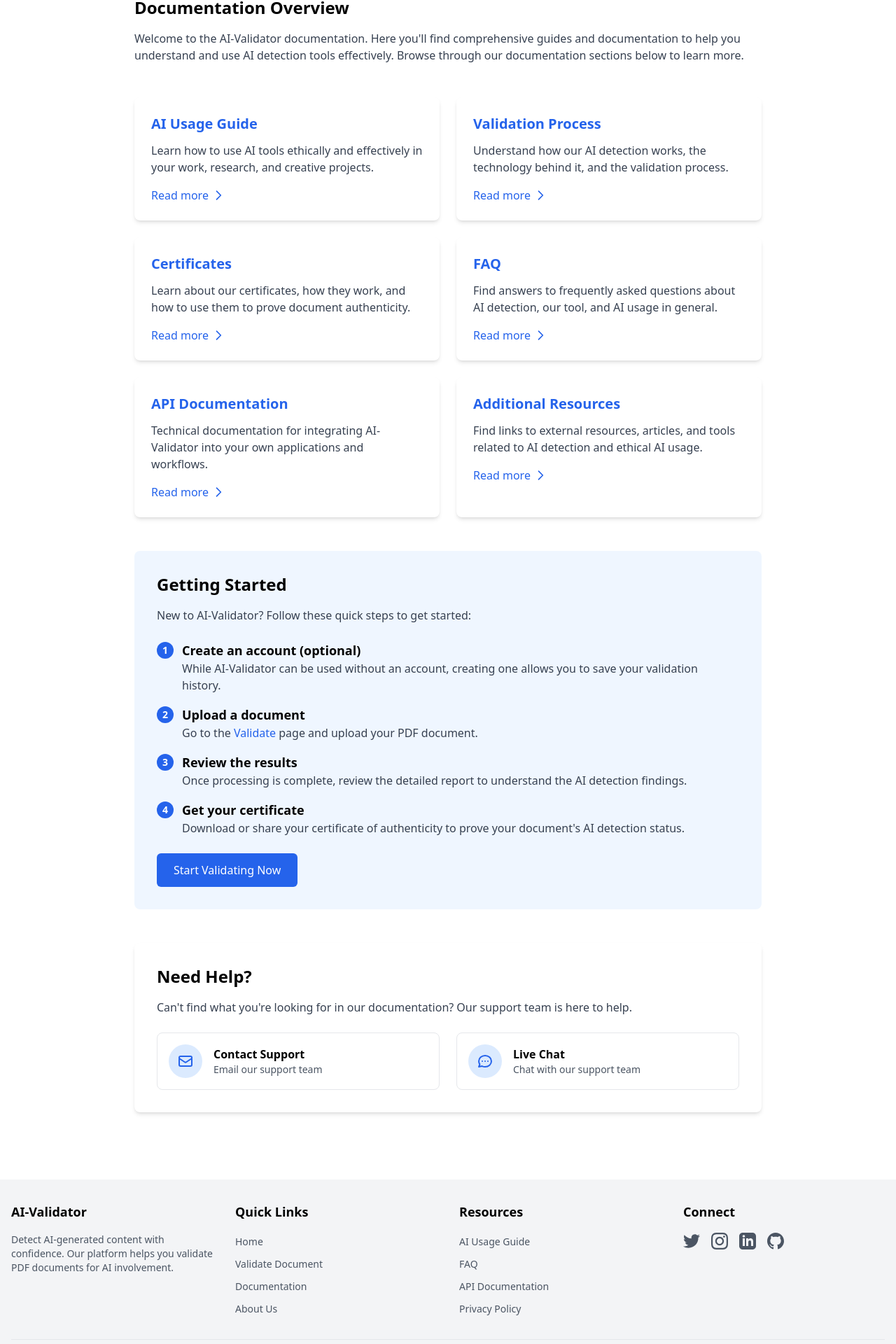
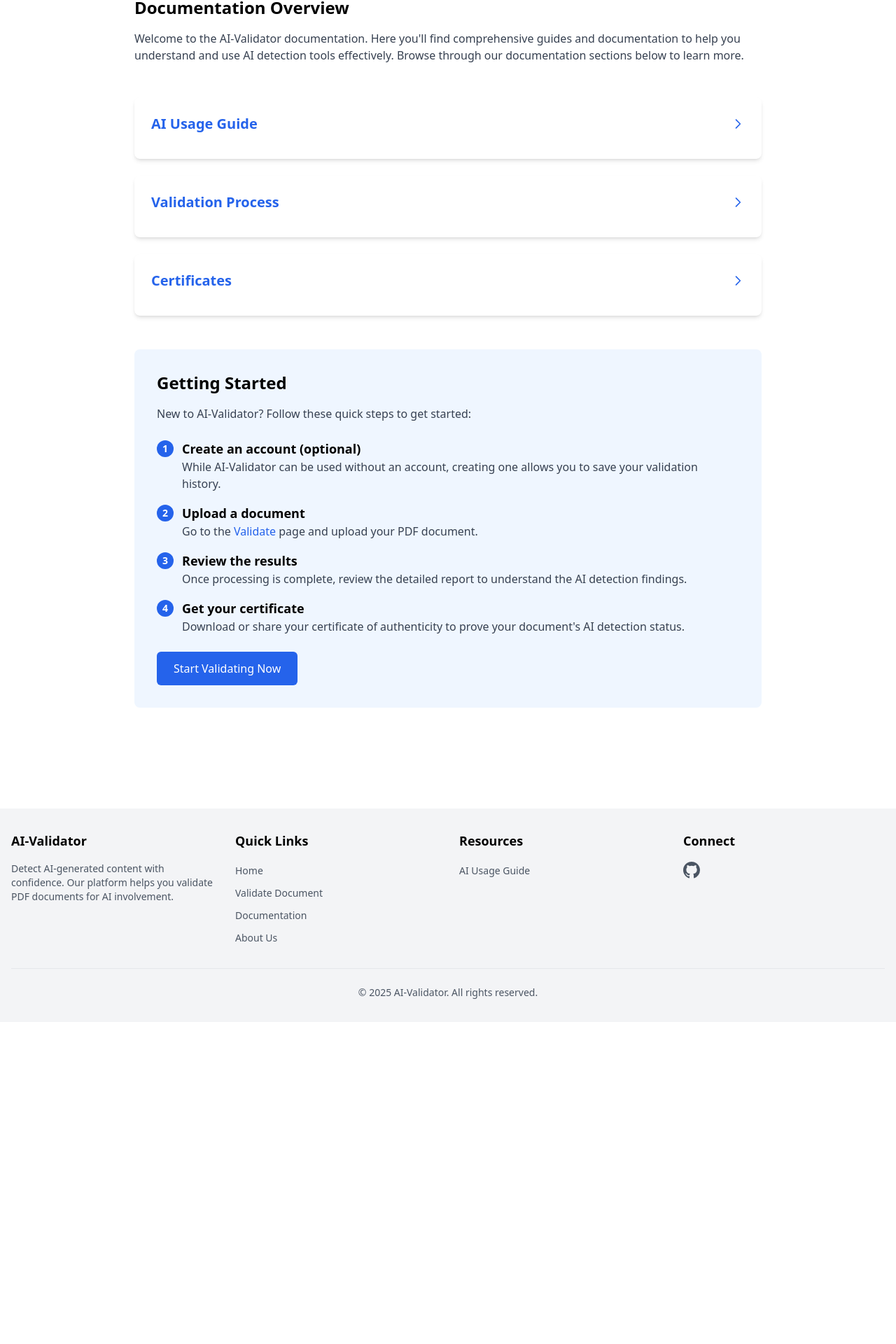
Before and after one commit to Nicetyone/ai-validator, a Nuxt app: page /docs in a window 1280 px wide. Shown: the part 293-2213 px from the top of the page at 70% size. After the commit the page ends 1753 px from the top, so only its background shows below. Built offline with nearby package versions, Linux system fonts and the light colour scheme.

Commit message:
removed useless links, adjusted doc page, 404 page

```diff
--- a/layouts/default.vue
+++ b/layouts/default.vue
@@ -22,6 +22,20 @@
             >
               My Documents
             </NuxtLink>
+            <!-- GitHub link (desktop only) -->
+            <a
+              href="https://github.com/Nicetyone/ai-validator"
+              target="_blank"
+              rel="noopener"
+              class="text-gray-500 hover:text-blue-600 transition"
+              aria-label="GitHub repository"
+            >
+              <svg class="h-6 w-6" viewBox="0 0 24 24" fill="currentColor">
+                <path
+                  d="M12 0C5.37 0 0 5.37 0 12c0 5.3 3.44 9.8 8.21 11.39.6.11.82-.26.82-.58v-2.23c-3.34.73-4.04-1.42-4.04-1.42-.55-1.39-1.33-1.76-1.33-1.76-1.09-.75.08-.73.08-.73 1.21.09 1.84 1.24 1.84 1.24 1.07 1.83 2.8 1.3 3.49.99.11-.78.42-1.31.77-1.6-2.67-.31-5.47-1.33-5.47-5.93 0-1.31.47-2.38 1.24-3.22-.12-.3-.53-1.52.12-3.18 0 0 1.01-.32 3.3 1.23a11.55 11.55 0 0 1 3-.4 11.55 11.55 0 0 1 3 .4c2.29-1.55 3.3-1.23 3.3-1.23.65 1.66.24 2.88.12 3.18.77.84 1.24 1.91 1.24 3.22 0 4.61-2.81 5.62-5.48 5.92.43.37.82 1.1.82 2.22v3.29c0 .32.19.7.8.58A12.01 12.01 0 0 0 24 12c0-6.63-5.37-12-12-12z"
+                />
+              </svg>
+            </a>
           </nav>
 
           <!-- Mobile menu button -->
@@ -82,33 +96,23 @@
             <h3 class="text-lg font-semibold mb-4">Resources</h3>
             <ul class="space-y-2">
               <li><NuxtLink to="/docs/ai-usage" class="text-gray-600 hover:text-blue-600 text-sm">AI Usage Guide</NuxtLink></li>
-              <li><NuxtLink to="/docs/faq" class="text-gray-600 hover:text-blue-600 text-sm">FAQ</NuxtLink></li>
-              <li><NuxtLink to="/docs/api" class="text-gray-600 hover:text-blue-600 text-sm">API Documentation</NuxtLink></li>
-              <li><NuxtLink to="/privacy" class="text-gray-600 hover:text-blue-600 text-sm">Privacy Policy</NuxtLink></li>
             </ul>
           </div>
 
           <div>
             <h3 class="text-lg font-semibold mb-4">Connect</h3>
             <div class="flex space-x-4">
-              <a href="#" class="text-gray-600 hover:text-blue-600">
-                <svg xmlns="http://www.w3.org/2000/svg" class="h-6 w-6" fill="currentColor" viewBox="0 0 24 24">
-                  <path d="M24 4.557c-.883.392-1.832.656-2.828.775 1.017-.609 1.798-1.574 2.165-2.724-.951.564-2.005.974-3.127 1.195-.897-.957-2.178-1.555-3.594-1.555-3.179 0-5.515 2.966-4.797 6.045-4.091-.205-7.719-2.165-10.148-5.144-1.29 2.213-.669 5.108 1.523 6.574-.806-.026-1.566-.247-2.229-.616-.054 2.281 1.581 4.415 3.949 4.89-.693.188-1.452.232-2.224.084.626 1.956 2.444 3.379 4.6 3.419-2.07 1.623-4.678 2.348-7.29 2.04 2.179 1.397 4.768 2.212 7.548 2.212 9.142 0 14.307-7.721 13.995-14.646.962-.695 1.797-1.562 2.457-2.549z"/>
-                </svg>
-              </a>
-              <a href="#" class="text-gray-600 hover:text-blue-600">
-                <svg xmlns="http://www.w3.org/2000/svg" class="h-6 w-6" fill="currentColor" viewBox="0 0 24 24">
-                  <path d="M12 2.163c3.204 0 3.584.012 4.85.07 3.252.148 4.771 1.691 4.919 4.919.058 1.265.069 1.645.069 4.849 0 3.205-.012 3.584-.069 4.849-.149 3.225-1.664 4.771-4.919 4.919-1.266.058-1.644.07-4.85.07-3.204 0-3.584-.012-4.849-.07-3.26-.149-4.771-1.699-4.919-4.92-.058-1.265-.07-1.644-.07-4.849 0-3.204.013-3.583.07-4.849.149-3.227 1.664-4.771 4.919-4.919 1.266-.057 1.645-.069 4.849-.069zm0-2.163c-3.259 0-3.667.014-4.947.072-4.358.2-6.78 2.618-6.98 6.98-.059 1.281-.073 1.689-.073 4.948 0 3.259.014 3.668.072 4.948.2 4.358 2.618 6.78 6.98 6.98 1.281.058 1.689.072 4.948.072 3.259 0 3.668-.014 4.948-.072 4.354-.2 6.782-2.618 6.979-6.98.059-1.28.073-1.689.073-4.948 0-3.259-.014-3.667-.072-4.947-.196-4.354-2.617-6.78-6.979-6.98-1.281-.059-1.69-.073-4.949-.073zm0 5.838c-3.403 0-6.162 2.759-6.162 6.162s2.759 6.163 6.162 6.163 6.162-2.759 6.162-6.163c0-3.403-2.759-6.162-6.162-6.162zm0 10.162c-2.209 0-4-1.79-4-4 0-2.209 1.791-4 4-4s4 1.791 4 4c0 2.21-1.791 4-4 4zm6.406-11.845c-.796 0-1.441.645-1.441 1.44s.645 1.44 1.441 1.44c.795 0 1.439-.645 1.439-1.44s-.644-1.44-1.439-1.44z"/>
-                </svg>
-              </a>
-              <a href="#" class="text-gray-600 hover:text-blue-600">
-                <svg xmlns="http://www.w3.org/2000/svg" class="h-6 w-6" fill="currentColor" viewBox="0 0 24 24">
-                  <path d="M19 0h-14c-2.761 0-5 2.239-5 5v14c0 2.761 2.239 5 5 5h14c2.762 0 5-2.239 5-5v-14c0-2.761-2.238-5-5-5zm-11 19h-3v-11h3v11zm-1.5-12.268c-.966 0-1.75-.79-1.75-1.764s.784-1.764 1.75-1.764 1.75.79 1.75 1.764-.783 1.764-1.75 1.764zm13.5 12.268h-3v-5.604c0-3.368-4-3.113-4 0v5.604h-3v-11h3v1.765c1.396-2.586 7-2.777 7 2.476v6.759z"/>
-                </svg>
-              </a>
-              <a href="#" class="text-gray-600 hover:text-blue-600">
-                <svg xmlns="http://www.w3.org/2000/svg" class="h-6 w-6" fill="currentColor" viewBox="0 0 24 24">
-                  <path d="M12 0c-6.626 0-12 5.373-12 12 0 5.302 3.438 9.8 8.207 11.387.599.111.793-.261.793-.577v-2.234c-3.338.726-4.033-1.416-4.033-1.416-.546-1.387-1.333-1.756-1.333-1.756-1.089-.745.083-.729.083-.729 1.205.084 1.839 1.237 1.839 1.237 1.07 1.834 2.807 1.304 3.492.997.107-.775.418-1.305.762-1.604-2.665-.305-5.467-1.334-5.467-5.931 0-1.311.469-2.381 1.236-3.221-.124-.303-.535-1.524.117-3.176 0 0 1.008-.322 3.301 1.23.957-.266 1.983-.399 3.003-.404 1.02.005 2.047.138 3.006.404 2.291-1.552 3.297-1.23 3.297-1.23.653 1.653.242 2.874.118 3.176.77.84 1.235 1.911 1.235 3.221 0 4.609-2.807 5.624-5.479 5.921.43.372.823 1.102.823 2.222v3.293c0 .319.192.694.801.576 4.765-1.589 8.199-6.086 8.199-11.386 0-6.627-5.373-12-12-12z"/>
+              <a
+                href="https://github.com/Nicetyone/ai-validator"
+                target="_blank"
+                rel="noopener"
+                class="text-gray-600 hover:text-blue-600"
+                aria-label="GitHub repository"
+              >
+                <svg class="h-6 w-6" viewBox="0 0 24 24" fill="currentColor">
+                  <path
+                    d="M12 0C5.37 0 0 5.37 0 12c0 5.3 3.44 9.8 8.21 11.39.6.11.82-.26.82-.58v-2.23c-3.34.73-4.04-1.42-4.04-1.42-.55-1.39-1.33-1.76-1.33-1.76-1.09-.75.08-.73.08-.73 1.21.09 1.84 1.24 1.84 1.24 1.07 1.83 2.8 1.3 3.49.99.11-.78.42-1.31.77-1.6-2.67-.31-5.47-1.33-5.47-5.93 0-1.31.47-2.38 1.24-3.22-.12-.3-.53-1.52.12-3.18 0 0 1.01-.32 3.3 1.23a11.55 11.55 0 0 1 3-.4 11.55 11.55 0 0 1 3 .4c2.29-1.55 3.3-1.23 3.3-1.23.65 1.66.24 2.88.12 3.18.77.84 1.24 1.91 1.24 3.22 0 4.61-2.81 5.62-5.48 5.92.43.37.82 1.1.82 2.22v3.29c0 .32.19.7.8.58A12.01 12.01 0 0 0 24 12c0-6.63-5.37-12-12-12z"
+                  />
                 </svg>
               </a>
             </div>
--- a/pages/docs/index.vue
+++ b/pages/docs/index.vue
@@ -19,85 +19,103 @@
           </p>
         </div>
 
-        <!-- Documentation cards -->
-        <div class="grid md:grid-cols-2 gap-6 mb-12">
-          <NuxtLink to="/docs/ai-usage" class="bg-white rounded-lg shadow-md p-6 hover:shadow-lg transition duration-300">
-            <h3 class="text-xl font-semibold mb-3 text-blue-600">AI Usage Guide</h3>
-            <p class="text-gray-700 mb-4">
-              Learn how to use AI tools ethically and effectively in your work, research, and creative projects.
-            </p>
-            <div class="text-blue-600 font-medium flex items-center">
-              Read more
-              <svg xmlns="http://www.w3.org/2000/svg" class="h-5 w-5 ml-1" fill="none" viewBox="0 0 24 24" stroke="currentColor">
+        <!-- Documentation accordion -->
+        <div class="grid grid-cols-1 gap-6 mb-12">
+          <!-- AI-Usage Guide Panel -->
+          <div
+            class="bg-white rounded-lg shadow-md p-6 transition duration-300 cursor-pointer hover:shadow-lg"
+            :class="{ 'ring-2 ring-blue-500': openItem === 1 }"
+            @click="toggle(1)"
+          >
+            <h3 class="text-xl font-semibold mb-3 text-blue-600 flex items-center justify-between">
+              AI Usage Guide
+              <svg
+                xmlns="http://www.w3.org/2000/svg"
+                class="h-5 w-5 transform transition-transform"
+                :class="openItem === 1 ? 'rotate-90' : ''"
+                fill="none"
+                viewBox="0 0 24 24"
+                stroke="currentColor"
+              >
                 <path stroke-linecap="round" stroke-linejoin="round" stroke-width="2" d="M9 5l7 7-7 7" />
               </svg>
-            </div>
-          </NuxtLink>
-
-          <NuxtLink to="/docs/validation-process" class="bg-white rounded-lg shadow-md p-6 hover:shadow-lg transition duration-300">
-            <h3 class="text-xl font-semibold mb-3 text-blue-600">Validation Process</h3>
-            <p class="text-gray-700 mb-4">
-              Understand how our AI detection works, the technology behind it, and the validation process.
-            </p>
-            <div class="text-blue-600 font-medium flex items-center">
-              Read more
-              <svg xmlns="http://www.w3.org/2000/svg" class="h-5 w-5 ml-1" fill="none" viewBox="0 0 24 24" stroke="currentColor">
+            </h3>
+            <transition name="fade">
+              <ul
+                v-if="openItem === 1"
+                class="list-disc pl-5 text-gray-700 space-y-2"
+              >
+                <li>Ethical guidelines &amp; transparency</li>
+                <li>Disclosure templates for assignments</li>
+                <li>Editing AI drafts vs. full rewrite</li>
+                <li>Checking factual accuracy &amp; bias</li>
+              </ul>
+            </transition>
+          </div>
+          <!-- Validation Process Panel -->
+          <div
+            class="bg-white rounded-lg shadow-md p-6 transition duration-300 cursor-pointer hover:shadow-lg"
+            :class="{ 'ring-2 ring-blue-500': openItem === 2 }"
+            @click="toggle(2)"
+          >
+            <h3 class="text-xl font-semibold mb-3 text-blue-600 flex items-center justify-between">
+              Validation Process
+              <svg
+                xmlns="http://www.w3.org/2000/svg"
+                class="h-5 w-5 transform transition-transform"
+                :class="openItem === 2 ? 'rotate-90' : ''"
+                fill="none"
+                viewBox="0 0 24 24"
+                stroke="currentColor"
+              >
                 <path stroke-linecap="round" stroke-linejoin="round" stroke-width="2" d="M9 5l7 7-7 7" />
               </svg>
-            </div>
-          </NuxtLink>
+            </h3>
+            <transition name="fade">
+              <ul
+                v-if="openItem === 2"
+                class="list-disc pl-5 text-gray-700 space-y-2"
+              >
+                <li>PDF parsing &amp; text extraction</li>
+                <li>AI‑generated text probability scoring</li>
+                <li>Similarity / plagiarism check</li>
+                <li>Fact‑checking &amp; citation validation</li>
+                <li>Report + radar chart generation</li>
+              </ul>
+            </transition>
+          </div>
 
-          <NuxtLink to="/docs/certificates" class="bg-white rounded-lg shadow-md p-6 hover:shadow-lg transition duration-300">
-            <h3 class="text-xl font-semibold mb-3 text-blue-600">Certificates</h3>
-            <p class="text-gray-700 mb-4">
-              Learn about our certificates, how they work, and how to use them to prove document authenticity.
-            </p>
-            <div class="text-blue-600 font-medium flex items-center">
-              Read more
-              <svg xmlns="http://www.w3.org/2000/svg" class="h-5 w-5 ml-1" fill="none" viewBox="0 0 24 24" stroke="currentColor">
+          <!-- Certificates Panel -->
+          <div
+            class="bg-white rounded-lg shadow-md p-6 transition duration-300 cursor-pointer hover:shadow-lg"
+            :class="{ 'ring-2 ring-blue-500': openItem === 3 }"
+            @click="toggle(3)"
+          >
+            <h3 class="text-xl font-semibold mb-3 text-blue-600 flex items-center justify-between">
+              Certificates
+              <svg
+                xmlns="http://www.w3.org/2000/svg"
+                class="h-5 w-5 transform transition-transform"
+                :class="openItem === 3 ? 'rotate-90' : ''"
+                fill="none"
+                viewBox="0 0 24 24"
+                stroke="currentColor"
+              >
                 <path stroke-linecap="round" stroke-linejoin="round" stroke-width="2" d="M9 5l7 7-7 7" />
               </svg>
-            </div>
-          </NuxtLink>
-
-          <NuxtLink to="/docs/faq" class="bg-white rounded-lg shadow-md p-6 hover:shadow-lg transition duration-300">
-            <h3 class="text-xl font-semibold mb-3 text-blue-600">FAQ</h3>
-            <p class="text-gray-700 mb-4">
-              Find answers to frequently asked questions about AI detection, our tool, and AI usage in general.
-            </p>
-            <div class="text-blue-600 font-medium flex items-center">
-              Read more
-              <svg xmlns="http://www.w3.org/2000/svg" class="h-5 w-5 ml-1" fill="none" viewBox="0 0 24 24" stroke="currentColor">
-                <path stroke-linecap="round" stroke-linejoin="round" stroke-width="2" d="M9 5l7 7-7 7" />
-              </svg>
-            </div>
-          </NuxtLink>
-
-          <NuxtLink to="/docs/api" class="bg-white rounded-lg shadow-md p-6 hover:shadow-lg transition duration-300">
-            <h3 class="text-xl font-semibold mb-3 text-blue-600">API Documentation</h3>
-            <p class="text-gray-700 mb-4">
-              Technical documentation for integrating AI-Validator into your own applications and workflows.
-            </p>
-            <div class="text-blue-600 font-medium flex items-center">
-              Read more
-              <svg xmlns="http://www.w3.org/2000/svg" class="h-5 w-5 ml-1" fill="none" viewBox="0 0 24 24" stroke="currentColor">
-                <path stroke-linecap="round" stroke-linejoin="round" stroke-width="2" d="M9 5l7 7-7 7" />
-              </svg>
-            </div>
-          </NuxtLink>
-
-          <NuxtLink to="/docs/resources" class="bg-white rounded-lg shadow-md p-6 hover:shadow-lg transition duration-300">
-            <h3 class="text-xl font-semibold mb-3 text-blue-600">Additional Resources</h3>
-            <p class="text-gray-700 mb-4">
-              Find links to external resources, articles, and tools related to AI detection and ethical AI usage.
-            </p>
-            <div class="text-blue-600 font-medium flex items-center">
-              Read more
-              <svg xmlns="http://www.w3.org/2000/svg" class="h-5 w-5 ml-1" fill="none" viewBox="0 0 24 24" stroke="currentColor">
-                <path stroke-linecap="round" stroke-linejoin="round" stroke-width="2" d="M9 5l7 7-7 7" />
-              </svg>
-            </div>
-          </NuxtLink>
+            </h3>
+            <transition name="fade">
+              <ul
+                v-if="openItem === 3"
+                class="list-disc pl-5 text-gray-700 space-y-2"
+              >
+                <li>Levels &amp; score thresholds explained</li>
+                <li>Unique verification code &amp; QR</li>
+                <li>PDF export &amp; share options</li>
+                <li>Embedding certificates in LMS</li>
+              </ul>
+            </transition>
+          </div>
         </div>
 
         <!-- Getting started -->
@@ -150,41 +168,28 @@
             </NuxtLink>
           </div>
         </div>
-
-        <!-- Support -->
-        <div class="bg-white rounded-lg shadow-md p-8">
-          <h2 class="text-2xl font-bold mb-4">Need Help?</h2>
-          <p class="text-gray-700 mb-6">
-            Can't find what you're looking for in our documentation? Our support team is here to help.
-          </p>
-
-          <div class="grid md:grid-cols-2 gap-6">
-            <a href="#" class="border border-gray-200 rounded-lg p-4 flex items-center hover:bg-gray-50 transition duration-300">
-              <div class="bg-blue-100 p-3 rounded-full mr-4">
-                <svg xmlns="http://www.w3.org/2000/svg" class="h-6 w-6 text-blue-600" fill="none" viewBox="0 0 24 24" stroke="currentColor">
-                  <path stroke-linecap="round" stroke-linejoin="round" stroke-width="2" d="M3 8l7.89 5.26a2 2 0 002.22 0L21 8M5 19h14a2 2 0 002-2V7a2 2 0 00-2-2H5a2 2 0 00-2 2v10a2 2 0 002 2z" />
-                </svg>
-              </div>
-              <div>
-                <h3 class="font-semibold">Contact Support</h3>
-                <p class="text-gray-600 text-sm">Email our support team</p>
-              </div>
-            </a>
-
-            <a href="#" class="border border-gray-200 rounded-lg p-4 flex items-center hover:bg-gray-50 transition duration-300">
-              <div class="bg-blue-100 p-3 rounded-full mr-4">
-                <svg xmlns="http://www.w3.org/2000/svg" class="h-6 w-6 text-blue-600" fill="none" viewBox="0 0 24 24" stroke="currentColor">
-                  <path stroke-linecap="round" stroke-linejoin="round" stroke-width="2" d="M8 12h.01M12 12h.01M16 12h.01M21 12c0 4.418-4.03 8-9 8a9.863 9.863 0 01-4.255-.949L3 20l1.395-3.72C3.512 15.042 3 13.574 3 12c0-4.418 4.03-8 9-8s9 3.582 9 8z" />
-                </svg>
-              </div>
-              <div>
-                <h3 class="font-semibold">Live Chat</h3>
-                <p class="text-gray-600 text-sm">Chat with our support team</p>
-              </div>
-            </a>
-          </div>
-        </div>
       </div>
     </div>
   </div>
 </template>
+
+<script setup lang="ts">
+import { ref } from 'vue'
+
+const openItem = ref<number | null>(null)
+
+function toggle(index: number) {
+  openItem.value = openItem.value === index ? null : index
+}
+</script>
+
+<style scoped>
+.fade-enter-active,
+.fade-leave-active {
+  transition: opacity 0.2s ease;
+}
+.fade-enter-from,
+.fade-leave-to {
+  opacity: 0;
+}
+</style>
--- /dev/null
+++ b/tailwind.config.js
@@ -0,0 +1,4 @@
+module.exports = {
+  darkMode: 'class', // statt 'media'
+  theme: { extend: { colors: { brand: { DEFAULT:'#3B82F6', dark:'#2563EB' } } } }
+}
```
Also changed, not shown: components/DarkToggle.vue (added, +8 -0 lines), pages/[...all].vue (added, +21 -0 lines), pages/about.vue (+11 -0 lines).
